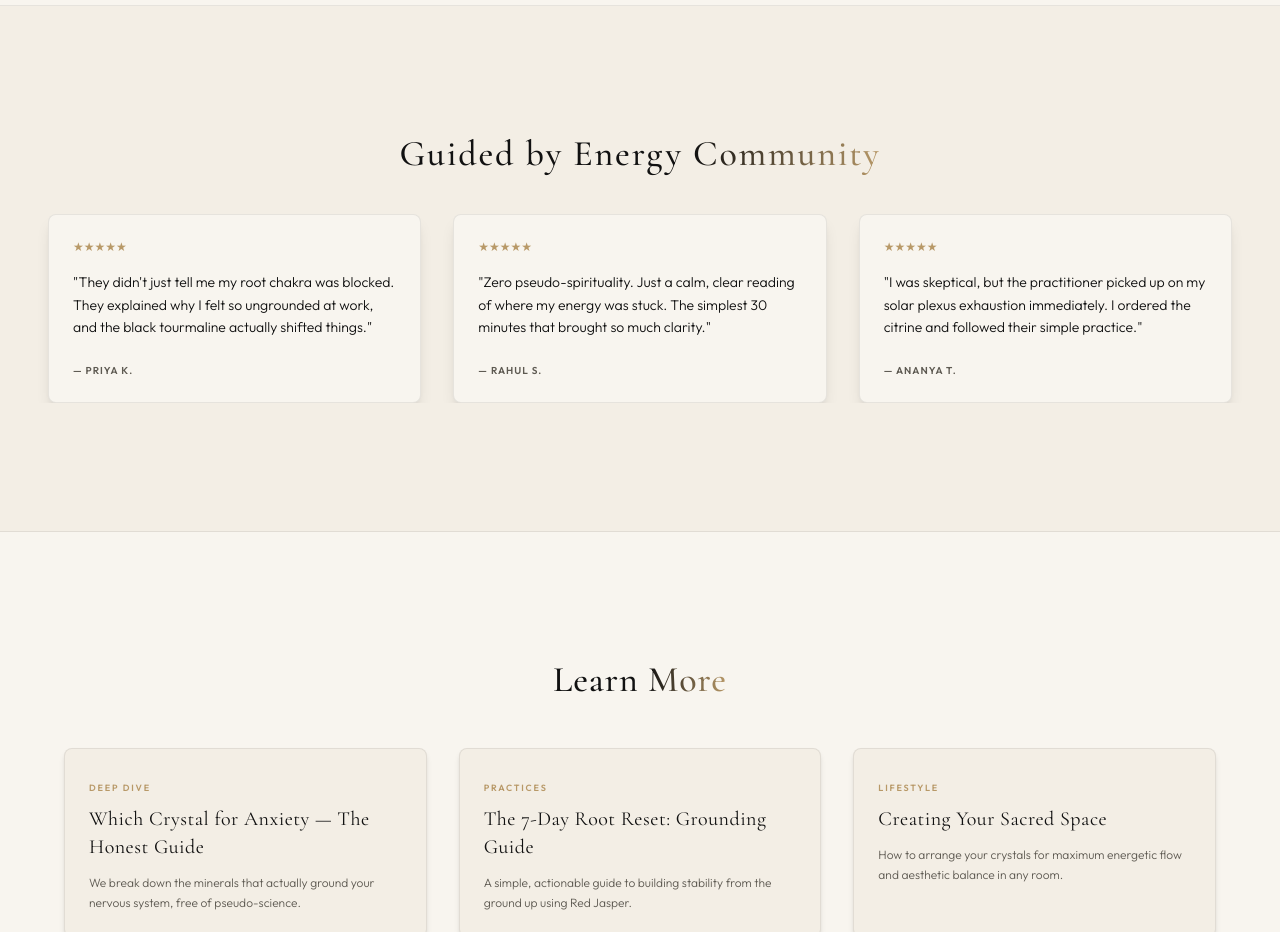
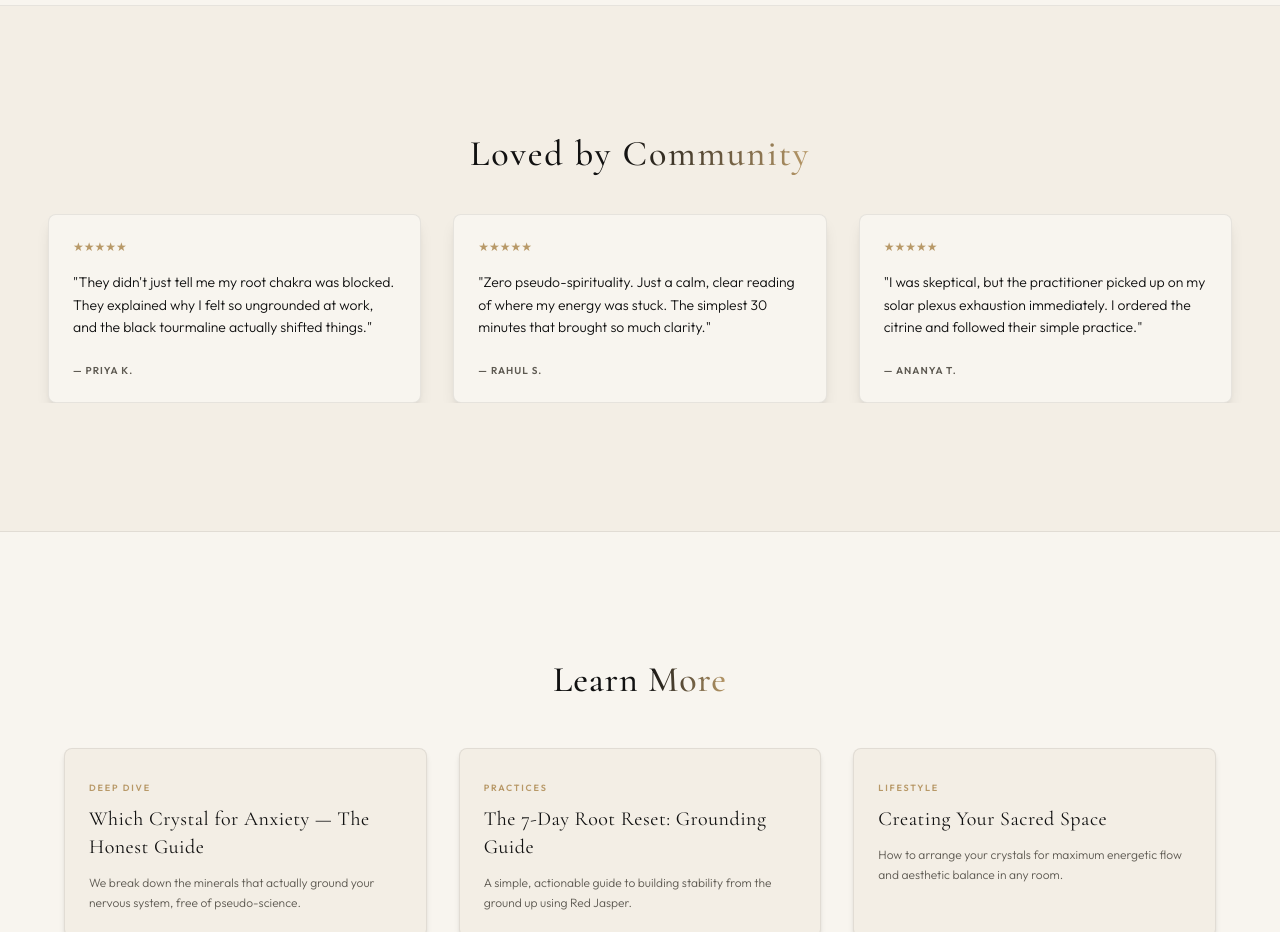
Before and after one commit to Kckunal01/thesacredstore, a React (Vite) app: page / in a window 1280 px wide. Shown: the part 2080-3012 px from the top of the page. Built offline with nearby package versions, Linux system fonts and the light colour scheme; no server answers; the database is empty.

Commit message:
Update product price to ₹1

```diff
--- a/src/pages/Home.jsx
+++ b/src/pages/Home.jsx
@@ -125,7 +125,7 @@ const Home = () => {
         <Container>
           <div className="text-center mb-10">
             <h3 className="text-3xl md:text-4xl font-display font-medium text-primary tracking-wider">
-                <span className="text-primary font-display">Guided by Energy</span> <span className="half-gold">Community</span>
+                <span className="text-primary font-display">Loved by</span> <span className="half-gold">Community</span>
             </h3>
           </div>
 
```
